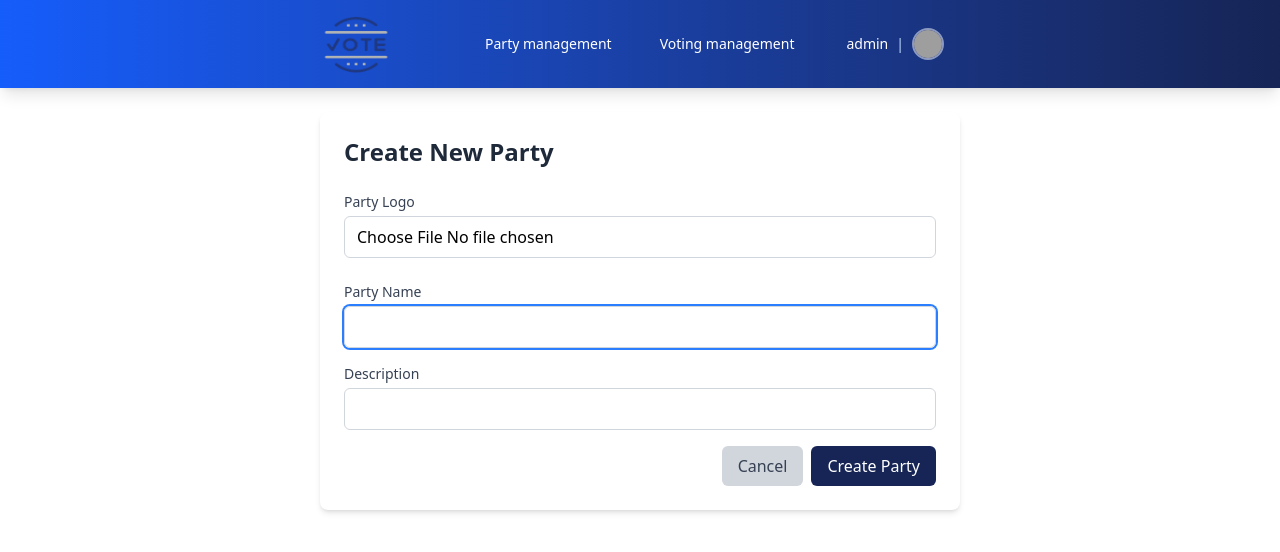
After one commit to Ikrima-Alilouch/DigitalVoting, a Laravel app: page /adminPartyCreate in a window 1280 px wide. The commit adds this page. Shown: the top 552 px of the page. Run offline with Laravel 12, Linux system fonts and the light colour scheme; the visitor is signed in with stand-in values (Sample User, id 1); style sheets or scripts are compiled from the project's sources; parts of the project's set-up code (start-up, migrations or seed data) failed here and were passed over; grey boxes are pictures that could not be loaded.

Commit message:
admin structuur beter

```diff
--- a/app/Http/Controllers/PartyController.php
+++ b/app/Http/Controllers/PartyController.php
@@ -3,11 +3,46 @@
 namespace App\Http\Controllers;
 
 use Illuminate\Http\Request;
+use App\Models\Party;
 
 class PartyController extends Controller
 {
-    public function adminIndex()
+    public function adminPartyIndex()
     {
-        return view('parties.adminIndex');
+        return view('admin.parties.index');
+    }
+
+    public function adminPartyCreate()
+    {
+        return view('admin.parties.create');
+    }
+
+    public function adminPartyStore(Request $request)
+    {
+        $request->validate([
+            'logo' => 'required|mimes:jpeg,png,jpg,gif|max:2048',
+            'name' => 'required|string|max:255',
+            'description' => 'nullable|string',
+            'seats' => 'required|integer|min:1',
+            'status' => 'required|in:active,inactive',
+        ]);
+
+        if ($request->hasFile('logo')) {
+            $file = $request->file('logo');
+            $logoPath = $file->storeAs('logo', $file->getClientOriginalName(), 'public');
+        }
+
+        $party = Party::create([
+            'logo' => $logoPath,
+            'name' => $request->firstname,
+            'description' => $request->infix,
+            'seats' => $request->lastname,
+            'status' => $request->birthdate,
+
+        ]);
+
+        $party->save();
+
+        return redirect()->route('admin.parties.index')->with('success', 'Party created successfully.');
     }
 }
--- a/config/services.php
+++ b/config/services.php
@@ -7,7 +7,7 @@ return [
     | Third Party Services
     |--------------------------------------------------------------------------
     |
-    | This file is for storing the credentials for third party services such
+    | This file is for storing the credentials for third parties services such
     | as Mailgun, Postmark, AWS and more. This file provides the de facto
     | location for this type of information, allowing packages to have
     | a conventional file to locate the various service credentials.
--- a/resources/views/components/admin-navbar.blade.php
+++ b/resources/views/admin/navbar.blade.php
@@ -5,7 +5,7 @@
                 <img src="{{ asset('image/website-logo3.png') }}" alt="Logo" class="h-16 w-18 inline-block">
             </a>
             <div class="flex items-center space-x-6">
-                <a href="{{ route('party.admin-index') }}" class="text-white hover:text-blue-200 transition-colors duration-300 py-2 px-3 rounded-md text-sm font-medium hover:bg-blue-700/50">Party management</a>
+                <a href="{{ route('admin.parties.index') }}" class="text-white hover:text-blue-200 transition-colors duration-300 py-2 px-3 rounded-md text-sm font-medium hover:bg-blue-700/50">Party management</a>
                 <a href="#" class="text-white hover:text-blue-200 transition-colors duration-300 py-2 px-3 rounded-md text-sm font-medium hover:bg-blue-700/50">Voting management</a>
                 <div class="relative">
                     <button id="profileDropdown" class="text-white hover:text-blue-200 transition-all duration-300 py-2 px-4 rounded-md text-sm font-medium flex items-center hover:bg-blue-700/50">
--- /dev/null
+++ b/resources/views/admin/parties/create.blade.php
@@ -0,0 +1,45 @@
+<x-layouts.default>
+    <x-slot name="title">Create New Party</x-slot>
+
+    <div class="container mx-auto px-4 py-6 max-w-2xl">
+        <div class="bg-white rounded-lg shadow-md p-6">
+            <h1 class="text-2xl font-bold text-gray-800 mb-6">Create New Party</h1>
+
+            <form action="{{ route('admin.parties.store') }}" method="POST" enctype="multipart/form-data">
+                @csrf
+
+                <div class="mb-6">
+                    <label for="image" class="block text-sm font-medium text-gray-700 mb-1">Party Logo</label>
+                    <input type="file" name="image" id="image"
+                           class="w-full px-3 py-2 border border-gray-300 rounded-md focus:outline-none focus:ring-2 focus:ring-blue-500"
+                           accept="image/*">
+                </div>
+
+                <div class="mb-4">
+                    <label for="partyName" class="block text-sm font-medium text-gray-700 mb-1">Party Name</label>
+                    <input type="text" name="partyName" id="partyName"
+                           class="w-full px-3 py-2 border border-gray-300 rounded-md focus:outline-none focus:ring-2 focus:ring-blue-500"
+                           required autofocus>
+                </div>
+
+                <div class="mb-4">
+                    <label for="description" class="block text-sm font-medium text-gray-700 mb-1">Description</label>
+                    <input type="text" name="description" id="description"
+                           class="w-full px-3 py-2 border border-gray-300 rounded-md focus:outline-none focus:ring-2 focus:ring-blue-500"
+                           required>
+                </div>
+
+                <div class="flex justify-end">
+                    <button type="button" onclick="window.location.href='{{ route('admin.parties.index') }}'"
+                            class="bg-gray-300 text-gray-700 hover:bg-gray-400 transition-colors duration-300 py-2 px-4 rounded-md mr-2">
+                        Cancel
+                    </button>
+                    <button type="submit"
+                            class="bg-blue-950 text-white hover:text-blue-200 transition-colors duration-300 py-2 px-4 rounded-md hover:bg-blue-800">
+                        Create Party
+                    </button>
+                </div>
+            </form>
+        </div>
+    </div>
+</x-layouts.default>
--- /dev/null
+++ b/resources/views/admin/parties/edit.blade.php
@@ -0,0 +1 @@
+<?php
--- a/resources/views/components/layouts/default.blade.php
+++ b/resources/views/components/layouts/default.blade.php
@@ -9,8 +9,8 @@
 
     <body>
         <h1>
-            @if(auth()->check() && auth()->user()->role->value === 'admin')
-                @include('components.admin-navbar')
+            @if( auth()->check() && auth()->user()->role->value === 'admin')
+                @include('admin.navbar')
             @else
 
                 @include('components.navbar')
--- a/routes/web.php
+++ b/routes/web.php
@@ -22,19 +22,18 @@ Route::post('/login', [AuthController::class, 'loginPost'])->name('login.post');
 Route::get('/register', [AuthController::class, 'registerView'])->name('register');
 Route::post('/register', [AuthController::class, 'registerPost'])->name('register.post');
 
-Route::get('/profile', [ProfileController::class, 'profileView'])->name('profile.index')->middleware('auth');
-Route::post('/profile', [ProfileController::class, 'profileView']);
+Route::middleware('auth')->group(function () {
+    Route::get('/profile', [ProfileController::class, 'profileView'])->name('profile.index');
+    Route::post('/profile', [ProfileController::class, 'profileView']);
+    Route::get('/profileEdit', [ProfileController::class, 'profileEditView'])->name('profile.edit');
+    Route::post('/profileEdit', [ProfileController::class, 'profileEditView']);
+    Route::post('/profileUpdate', [ProfileController::class, 'profileUpdate'])->name('profile.update');
 
-Route::get('/profileEdit', [ProfileController::class, 'profileEditView'])->name('profile.edit')->middleware('auth');
-Route::post('/profileEdit', [ProfileController::class, 'profileEditView']);
-Route::post('/profileUpdate', [ProfileController::class, 'profileUpdate'])->name('profile.update')->middleware('auth');
-
-Route::get('/votes', [VoteController::class, 'index'])->name('votes.index')->middleware('auth');
-
-//Route::middleware(['admin'])->group(function () {
-//    Route::get('/adminPartyManagement', [PartyController::class, 'adminIndex'])->name('party.admin-index');
-//});
+    Route::get('/votes', [VoteController::class, 'index'])->name('votes.index');
+});
 
 Route::middleware(AdminMiddleware::class)->group(function () {
-    Route::get('/adminPartyManagement', [PartyController::class, 'adminIndex'])->name('party.admin-index');
+    Route::get('/adminPartyManagement', [PartyController::class, 'adminPartyIndex'])->name('admin.parties.index');
+    Route::get('/adminPartyCreate', [PartyController::class, 'adminPartyCreate'])->name('admin.parties.create');
+    Route::post('/adminPartyStore', [PartyController::class, 'adminPartyStore'])->name('admin.parties.store');
 });
```
Also changed, not shown: resources/views/admin/parties/index.blade.php (added, +9 -0 lines), resources/views/parties/adminIndex.blade.php (deleted, +0 -7 lines).
